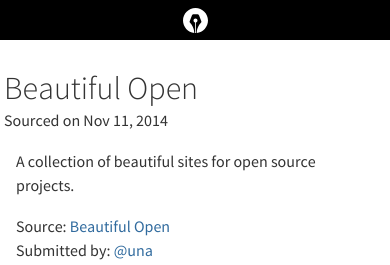
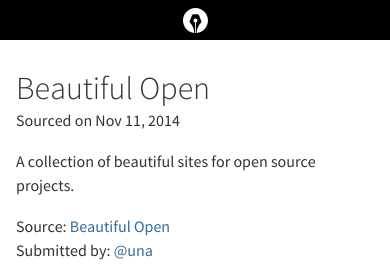
Before and after one commit to DesignOpen/designopen.github.io, a Jekyll site: the page built from resourced/_posts/2014-11-11-beautiful-open.md, in a window 390 px wide. Shown: the top 265 px of the page. Built offline with Jekyll 4.4.1, drawn with Linux system fonts in a browser that asks for light colours; comment, search, counter and statistics services are not loaded.

Commit message:
Added more margin to article-header on mobile screen.

```diff
--- a/_sass/_article.scss
+++ b/_sass/_article.scss
@@ -9,6 +9,6 @@
     margin: 2rem 5% 0;
   }
   @media (max-width: 500px) {
-    margin: 2rem .25rem 0;
+    margin: 2rem .25rem 0 1rem;
   }
 }
```
